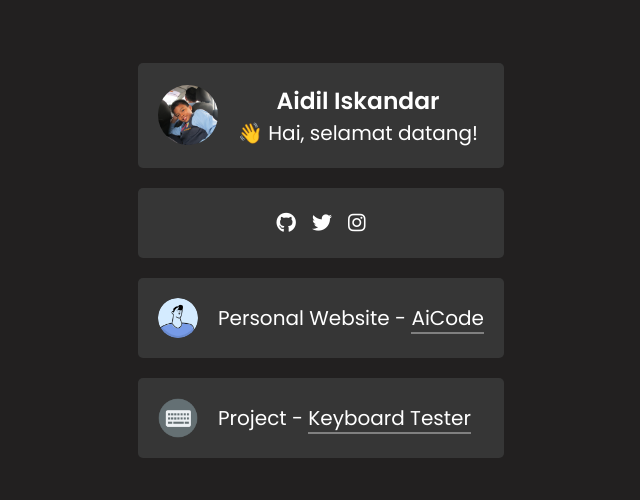
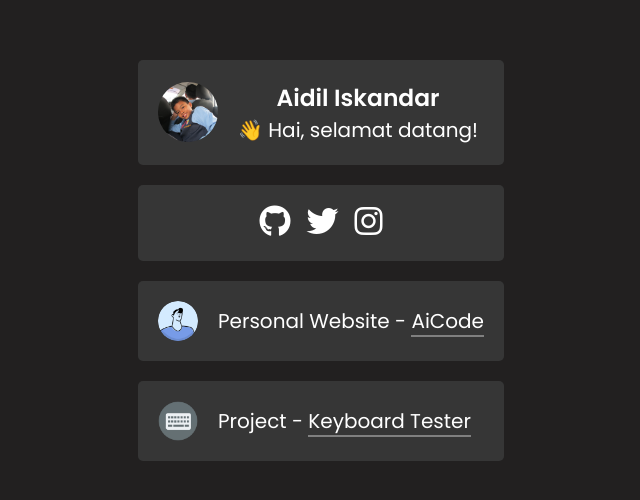
Before and after one commit to aidil-sekandar/links, a plain HTML site: page index.html in a window 1280 px wide. Shown: the part 140-640 px from the top of the page, without its empty margins (319-959 px from the left). Drawn offline with Linux system fonts and the light colour scheme.

Commit message:
Update style.css

```diff
--- a/css/style.css
+++ b/css/style.css
@@ -15,6 +15,10 @@
 
 span {
   border-bottom: 2px solid gray;
+}
+
+i {
+    font-size: 1.6rem;
 }
 
 body {
```
